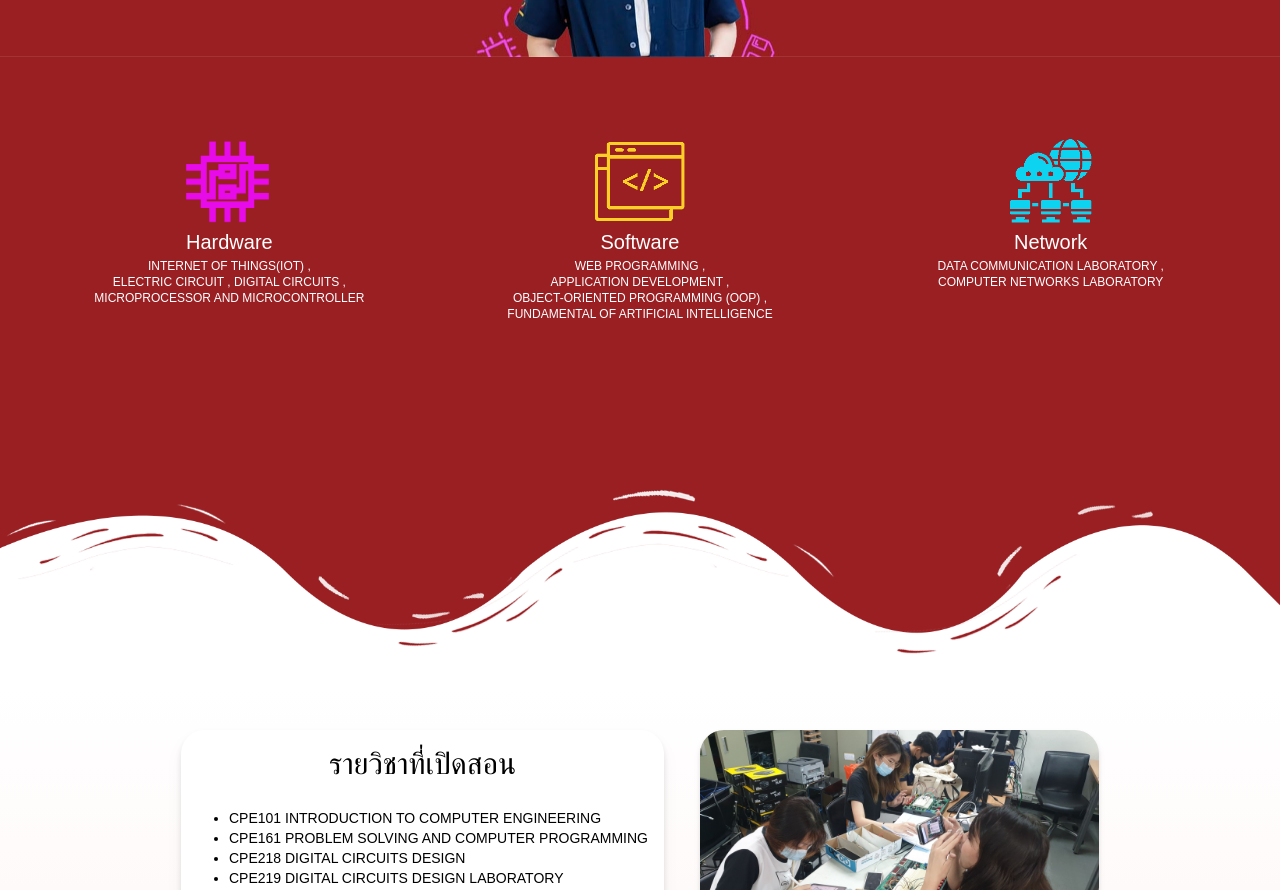
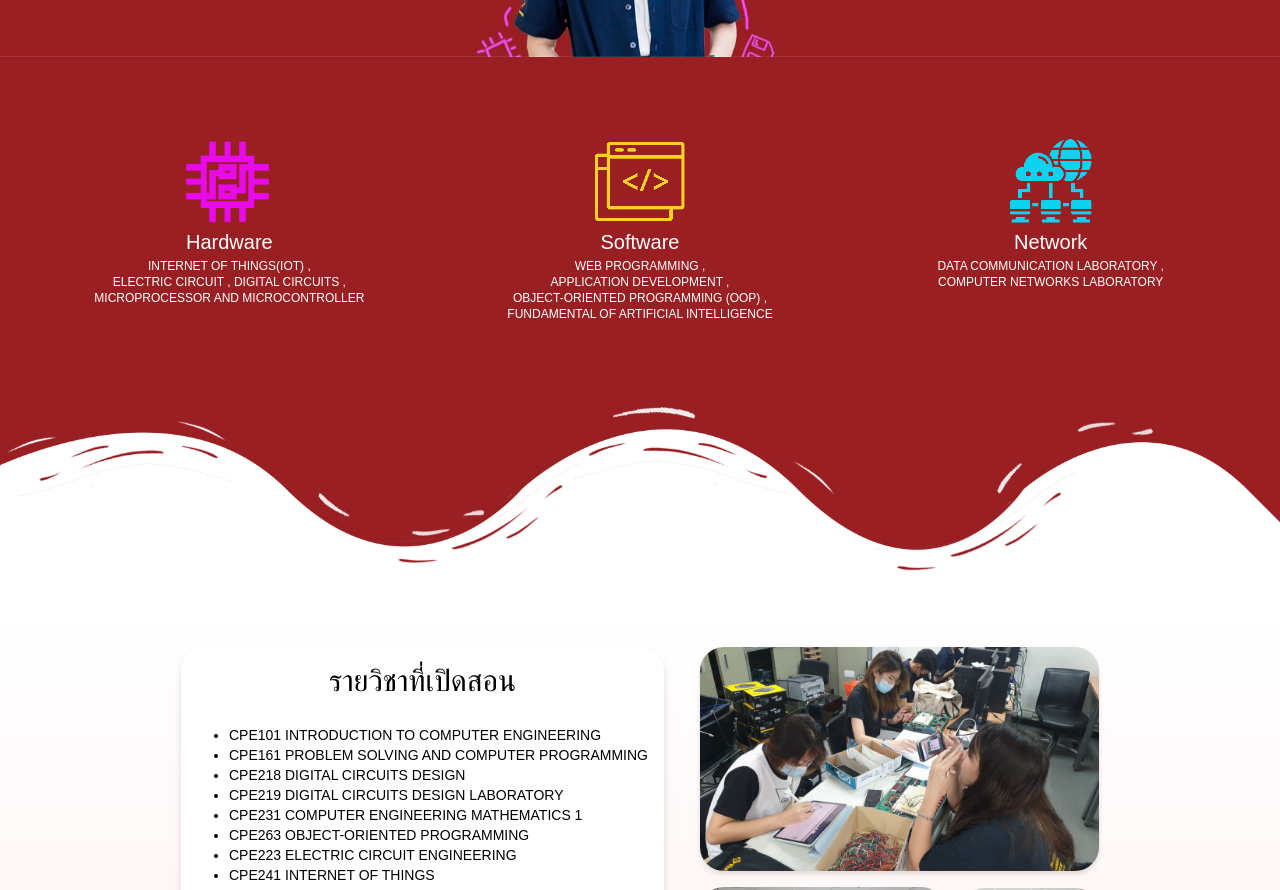
Before and after one commit to BKKStudio/Webmajorstest, a Next.js app: page /Pages/CoursesOffered in a window 1280 px wide. Shown: the part 360-1250 px from the top of the page. Built offline with nearby package versions, Linux system fonts and the light colour scheme; a web font is replaced by a local one.

Commit message:
update page courses

```diff
--- a/app/Components/Carousel.jsx
+++ b/app/Components/Carousel.jsx
@@ -1,6 +1,6 @@
 import React from "react";
 
-function Carousel() {
+export default function Carousel() {
   return (
     <div
       id="carouselExampleInterval"
@@ -58,5 +58,3 @@ function Carousel() {
     </div>
   );
 }
-
-export default Carousel;
--- a/app/Pages/CoursesOffered/page.jsx
+++ b/app/Pages/CoursesOffered/page.jsx
@@ -1,7 +1,7 @@
 import React from "react";
 import Link from "next/link";
 import { BsMortarboard, BsReceipt } from "react-icons/bs";
-import Carousel from "@/app/Components/Carousel";
+import Carousel from "../../Components/Carousel";
 
 export default function CoursesOffered() {
   return (
@@ -13,7 +13,7 @@ export default function CoursesOffered() {
         </div>
       </article>
       <article className="bg-[#991F23] w-full h-max flex justify-center items-end">
-        <div className="max-w-6xl w-full flex justify-center pt-3 lg:pt-8 pb-26 lg:pb-80  ">
+        <div className="max-w-6xl w-full flex justify-center pt-3 lg:pt-8 pb-26   ">
           <div className="grid grid-cols-3 max-sm:grid-cols-2  text-center text-[#FFFFFF] lg:gap-20 pb-6 max-lg:pb-28">
             <div className="w-full">
               <div className="flex justify-center">
@@ -75,12 +75,10 @@ export default function CoursesOffered() {
             </div>
           </div>
         </div>
-        <div className="w-full h-max absolute  flex items-end ">
-          <img
-            alt=""
-            src={"/Images/Wave/Wave3.png"}
-            className=""
-          />
+      </article>
+      <article>
+        <div className="w-full ">
+          <img alt="" src={"/Images/Wave/Wave3.png"} className="" />
         </div>
       </article>
       <article className="bg-gradient-to-b from-[#FFFFFF] to-[#FFE4E5] w-full h-full flex justify-center items-end">
```
Also changed, not shown: jsconfig.json (line endings or trailing spaces).
